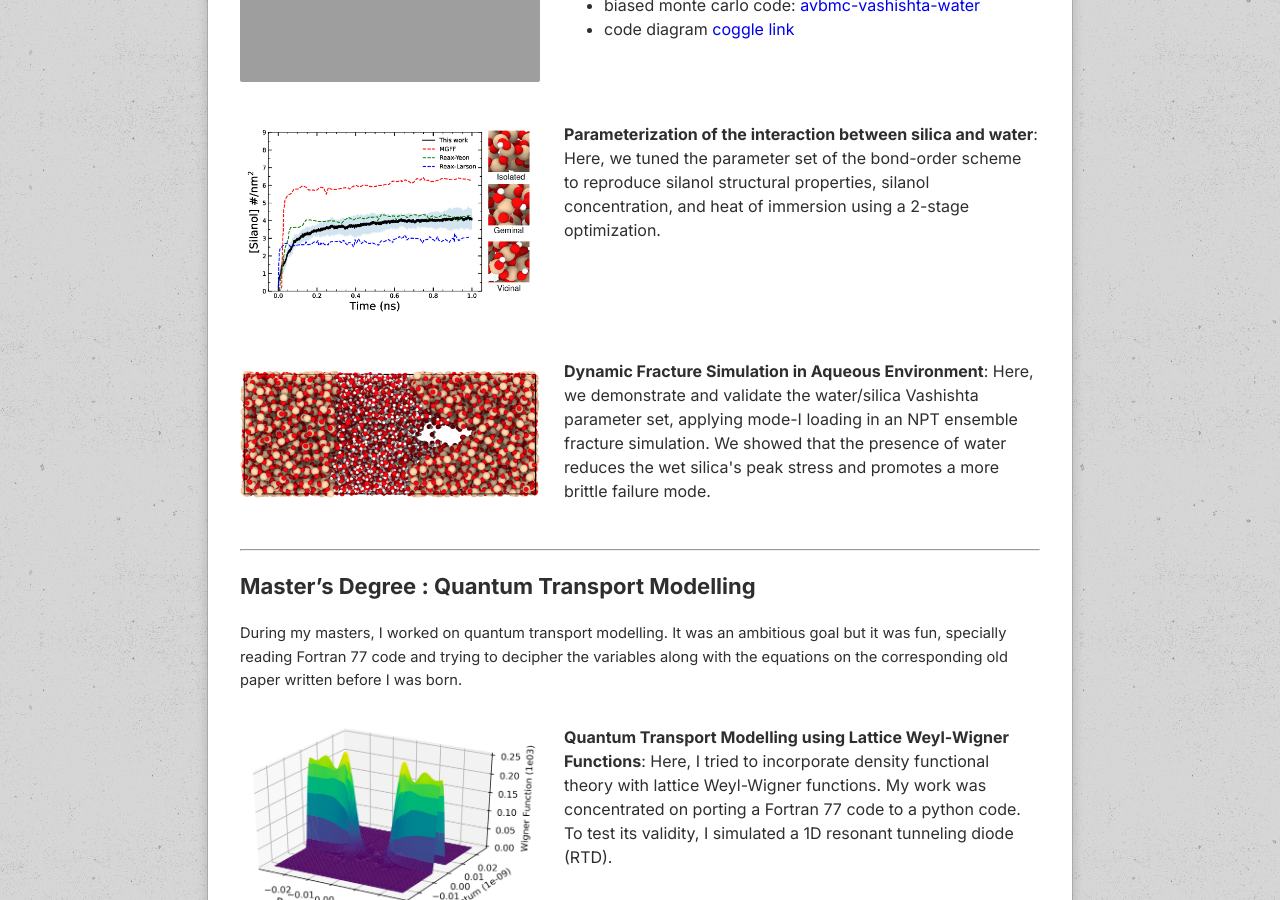
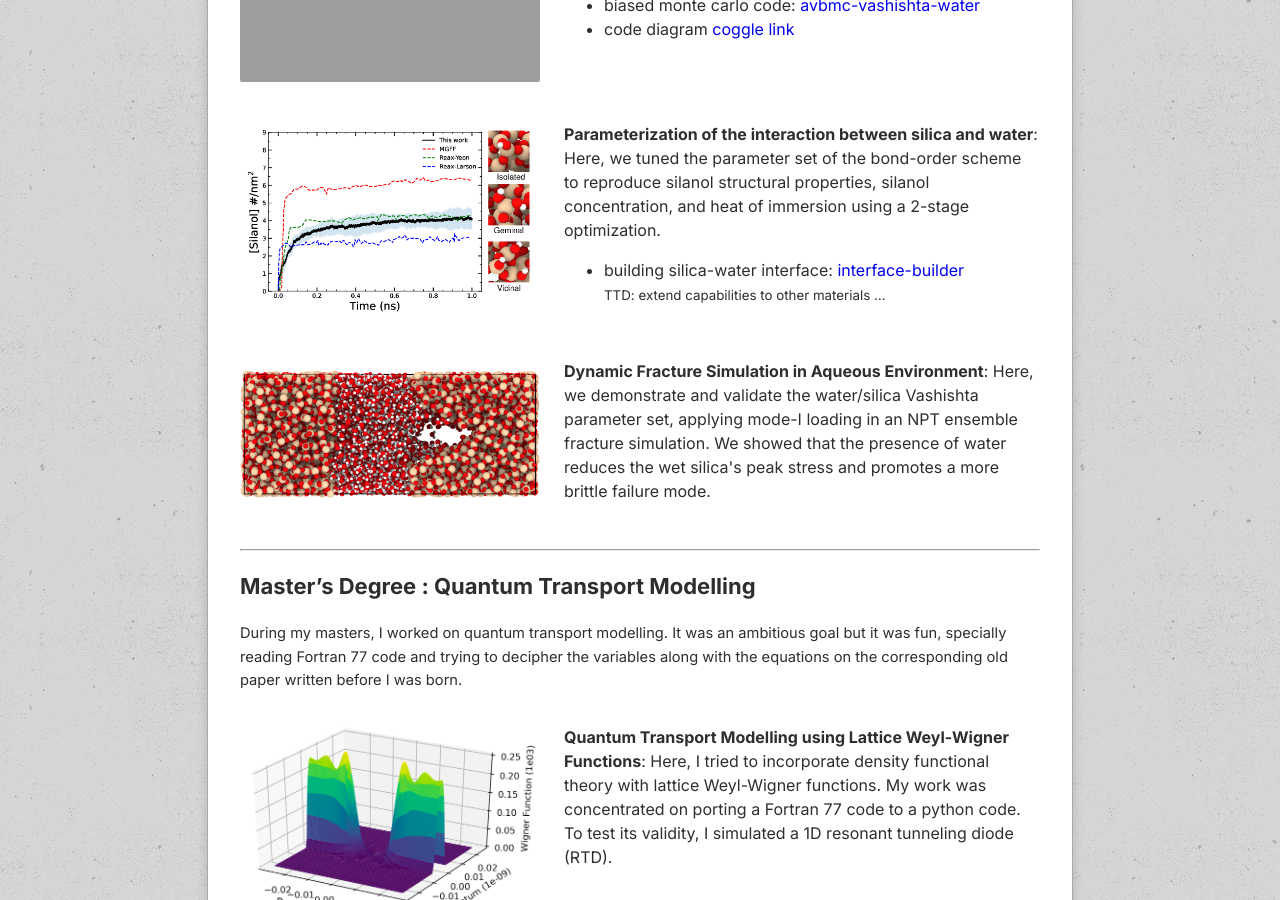
Before and after one commit to antble/antble.github.io, a Jekyll site: the page built from _posts/others/about_me/2025-03-04-my-research.md, in a window 1280 px wide and 900 px high, scrolled down 1440 px. Built offline with Jekyll 4.4.1, drawn with Linux system fonts in a browser that asks for light colours.

Commit message:
update research post

```diff
--- a/_posts/others/about_me/2025-03-04-my-research.md
+++ b/_posts/others/about_me/2025-03-04-my-research.md
@@ -56,6 +56,10 @@ My research centers on developing interatomic potentials, specifically for water
       <b>Parameterization of the interaction between silica and water</b>:
       Here, we tuned the parameter set of the bond-order scheme to reproduce silanol structural properties, silanol concentration, and heat of immersion using a 2-stage optimization.
     </p>
+    <ul>
+      <li>building silica-water interface: <a href="https://github.com/antble/interface-builder">interface-builder</a></li>
+      <small>TTD: extend capabilities to other materials …</small>
+    </ul>
   </div>
 </div>
 
```
